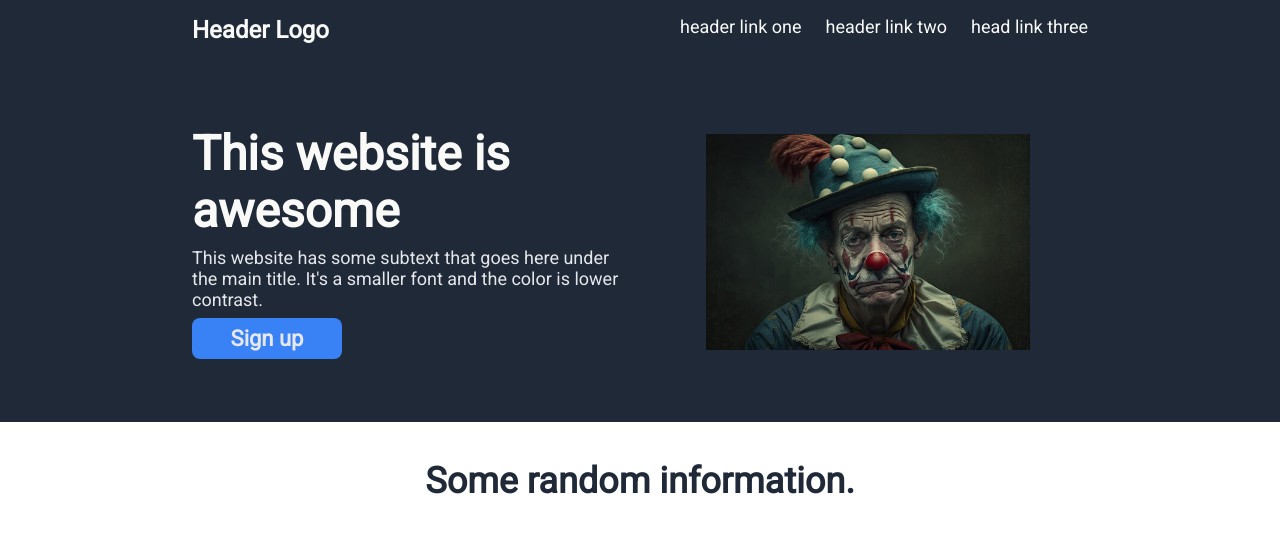
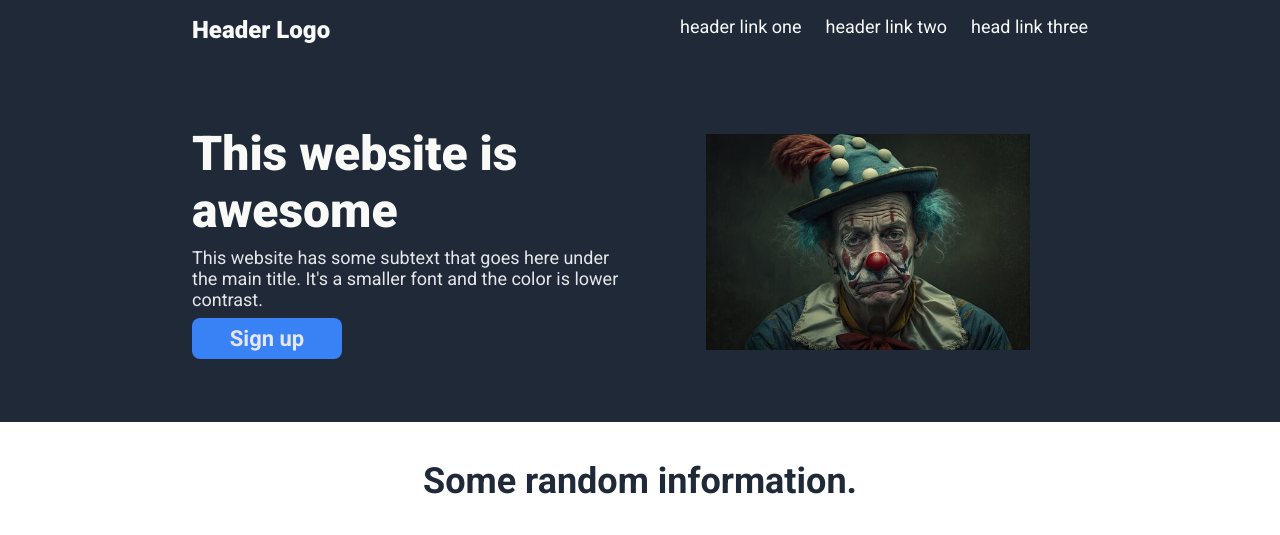
Before and after one commit to MightyRavenDark88/project-landing-page, a plain HTML site: page index.html in a window 1280 px wide. Shown: the top 535 px of the page. Drawn offline with Linux system fonts and the light colour scheme.

Commit message:
Broaden 'Roboto' font set refence

```diff
--- a/index.html
+++ b/index.html
@@ -5,7 +5,9 @@
     <meta name="viewport" content="width=device-width, initial-scale=1.0">
     <title>Landing Page</title>
     <link rel="stylesheet" href="style.css">
-    <link rel="stylesheet" href="https://fonts.googleapis.com/css?family=Roboto">
+    <link rel="preconnect" href="https://fonts.googleapis.com">
+    <link rel="preconnect" href="https://fonts.gstatic.com" crossorigin>
+    <link href="https://fonts.googleapis.com/css2?family=Roboto:ital,wght@0,100;0,300;0,400;0,500;0,700;0,900;1,100;1,300;1,400;1,500;1,700;1,900&display=swap" rel="stylesheet">
 </head>
 <body>
     <div class="header">
```
